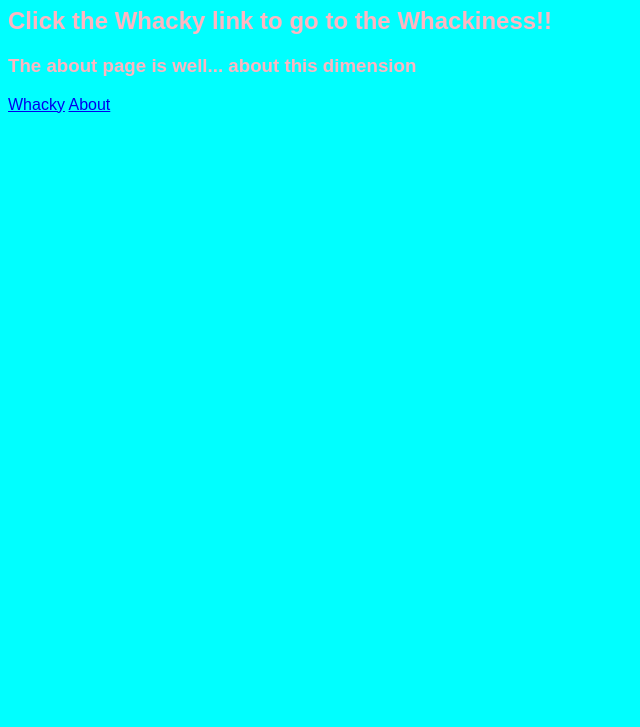
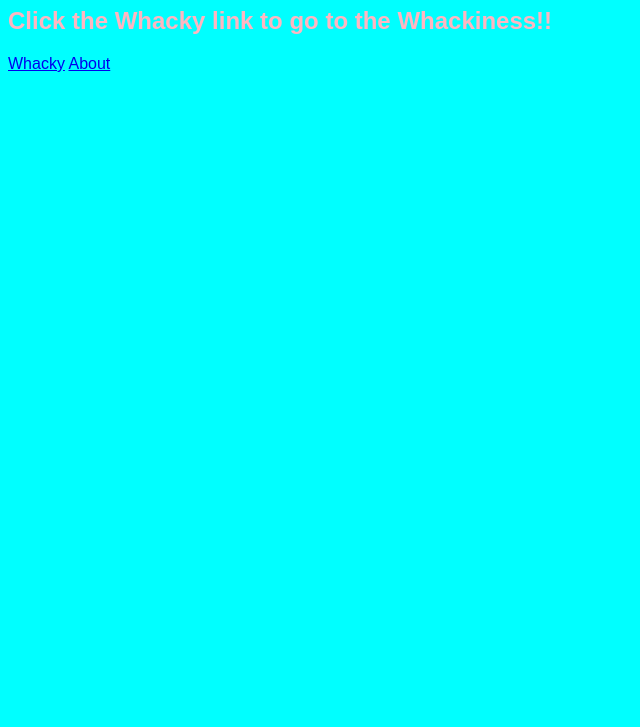
Before and after one commit to ewilson66/FinalProject, a plain HTML site: page Home/home.html in a window 1280 px wide. Shown: the part 73-800 px from the top of the page, without its empty margins (0-640 px from the left). Drawn offline with Linux system fonts and the light colour scheme; files that its build step writes are made by us from their sources.

Commit message:
changes to home screen
changes to home

```diff
--- a/Home/home.html
+++ b/Home/home.html
@@ -12,9 +12,6 @@
 <h2>
   Click the Whacky link to go to the Whackiness!!
 </h2>
-<h3>
-  The about page is well... about this dimension
-</h3>
 <a href="../docs/Whacky/whacky.html">Whacky</a>
 
 <a href="../About/index.html">About</a>
```
